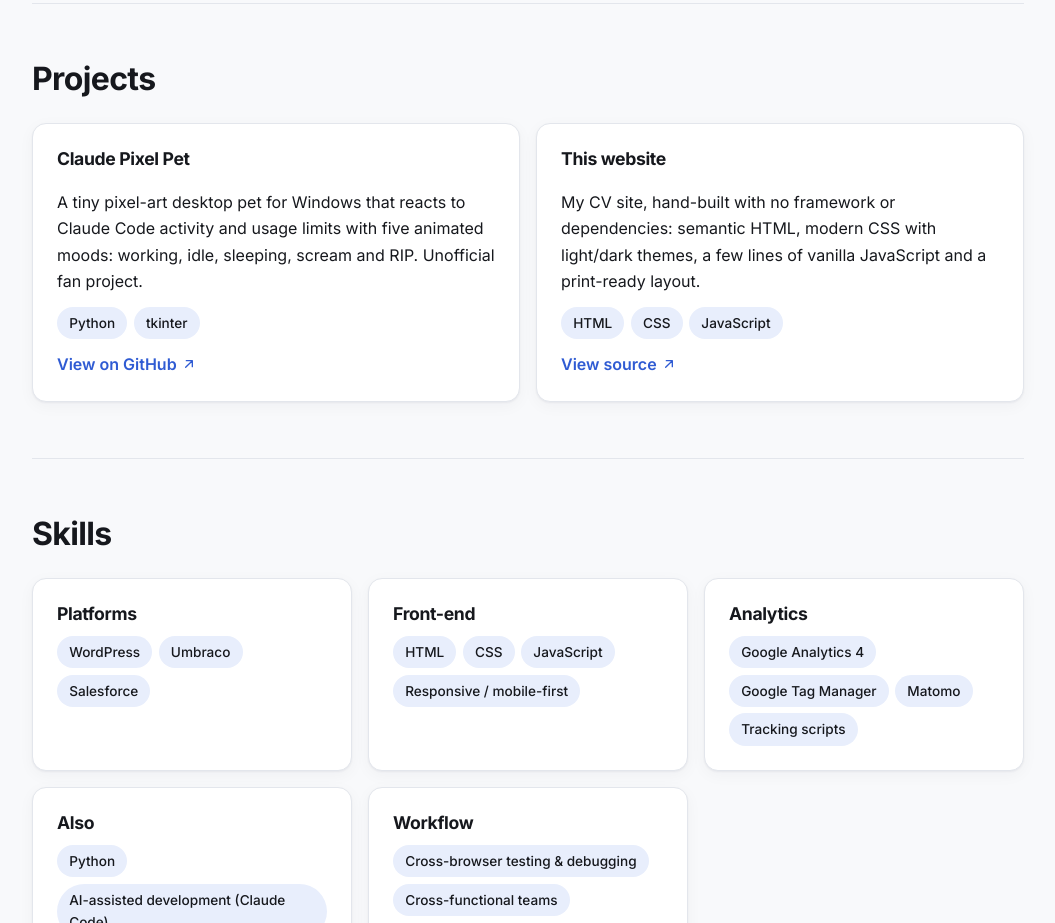
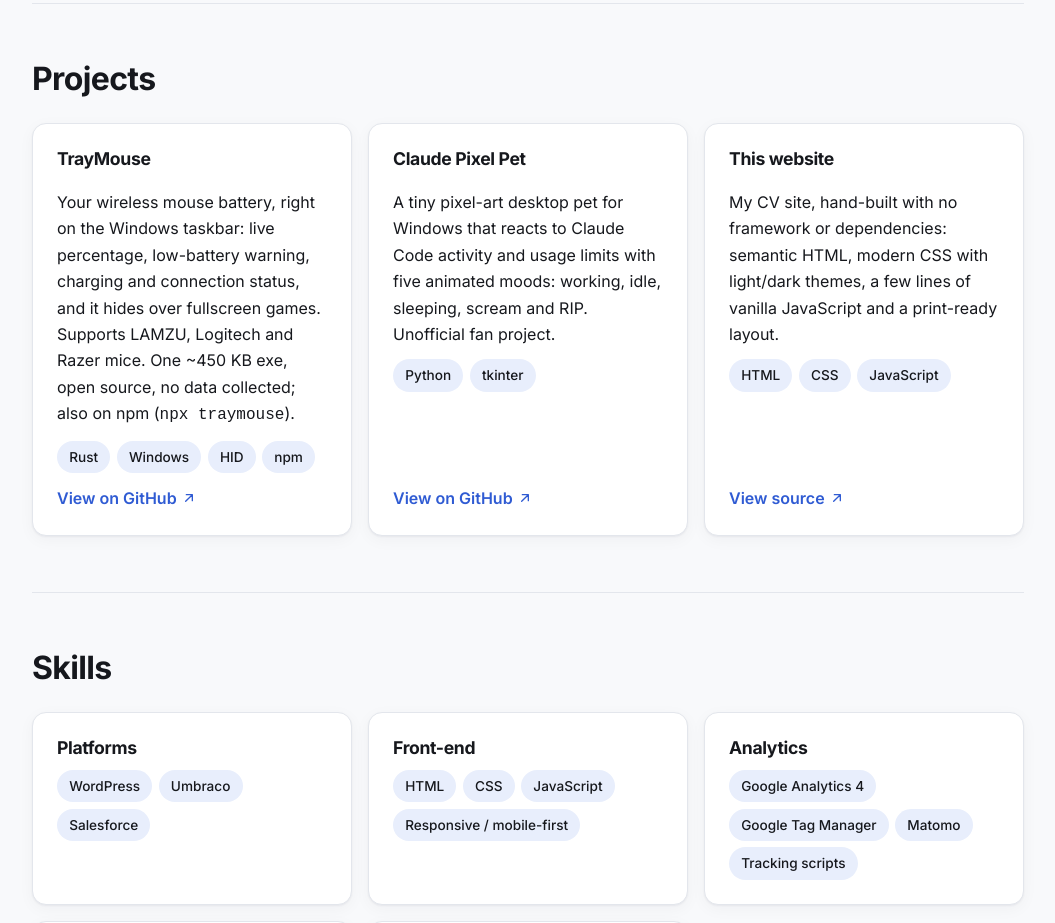
Before and after one commit to giannisBFMV/giannisBFMV.github.io, a plain HTML site: page index.html in a window 1280 px wide. Shown: the part 1517-2440 px from the top of the page, without its empty margins (112-1167 px from the left). Drawn offline with Linux system fonts and the light colour scheme.

Commit message:
Add TrayMouse to projects
Co-Authored-By: Claude Opus 5.5 <noreply@anthropic.com>

```diff
--- a/index.html
+++ b/index.html
@@ -181,6 +181,12 @@ height="0" width="0" style="display:none;visibility:hidden"></iframe></noscript>
     <h2 id="projects-h">Projects</h2>
     <div class="grid">
       <article class="card project reveal">
+        <h3>TrayMouse</h3>
+        <p>Your wireless mouse battery, right on the Windows taskbar: live percentage, low-battery warning, charging and connection status, and it hides over fullscreen games. Supports LAMZU, Logitech and Razer mice. One ~450 KB exe, open source, no data collected; also on npm (<code>npx traymouse</code>).</p>
+        <ul class="chips"><li>Rust</li><li>Windows</li><li>HID</li><li>npm</li></ul>
+        <a class="link" href="https://github.com/giannisBFMV/traymouse" target="_blank" rel="noopener">View on GitHub <svg width="16" height="16" aria-hidden="true"><use href="#i-arrow"/></svg></a>
+      </article>
+      <article class="card project reveal">
         <h3>Claude Pixel Pet</h3>
         <p>A tiny pixel-art desktop pet for Windows that reacts to Claude Code activity and usage limits with five animated moods: working, idle, sleeping, scream and RIP. Unofficial fan project.</p>
         <ul class="chips"><li>Python</li><li>tkinter</li></ul>
```
